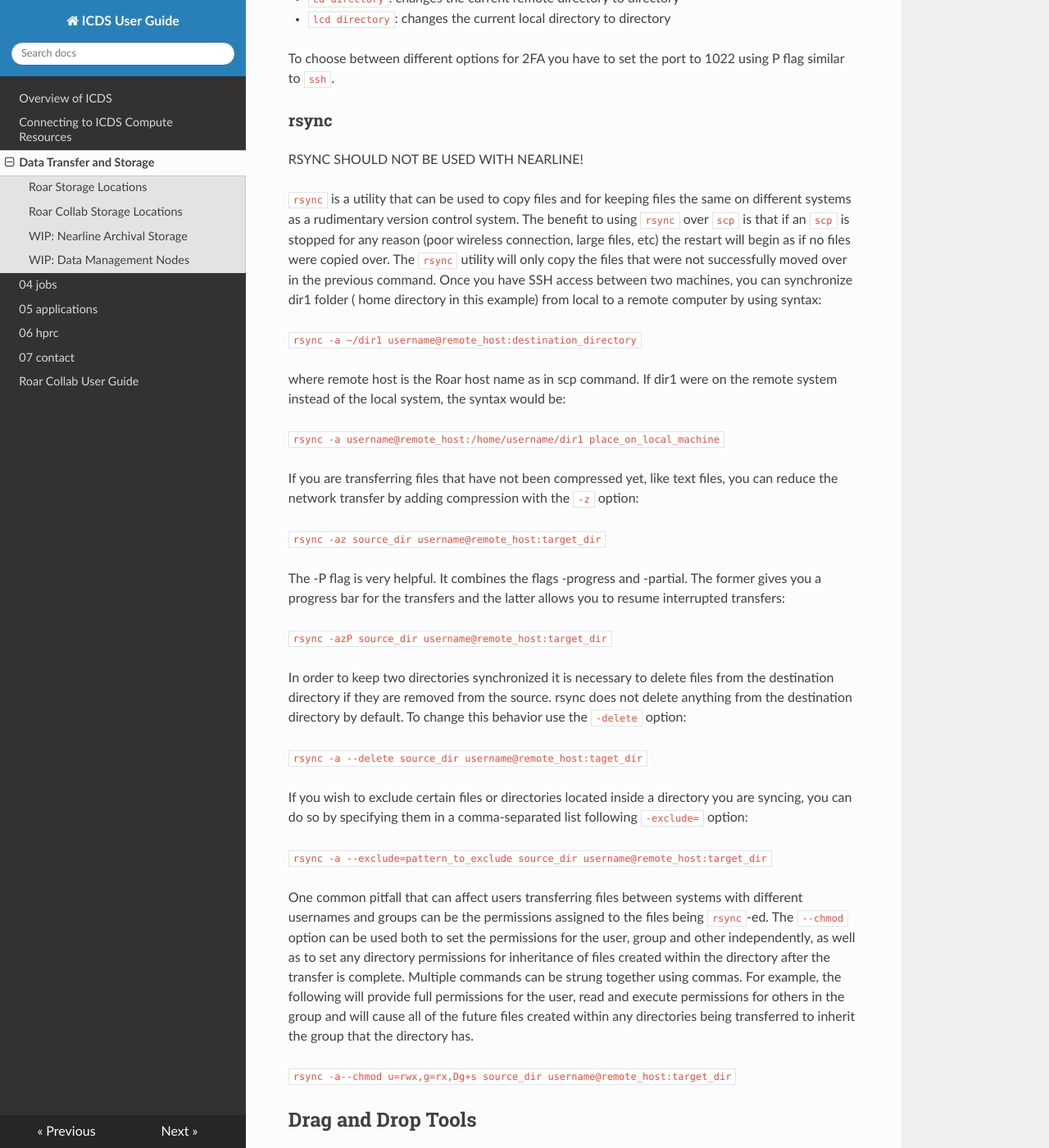
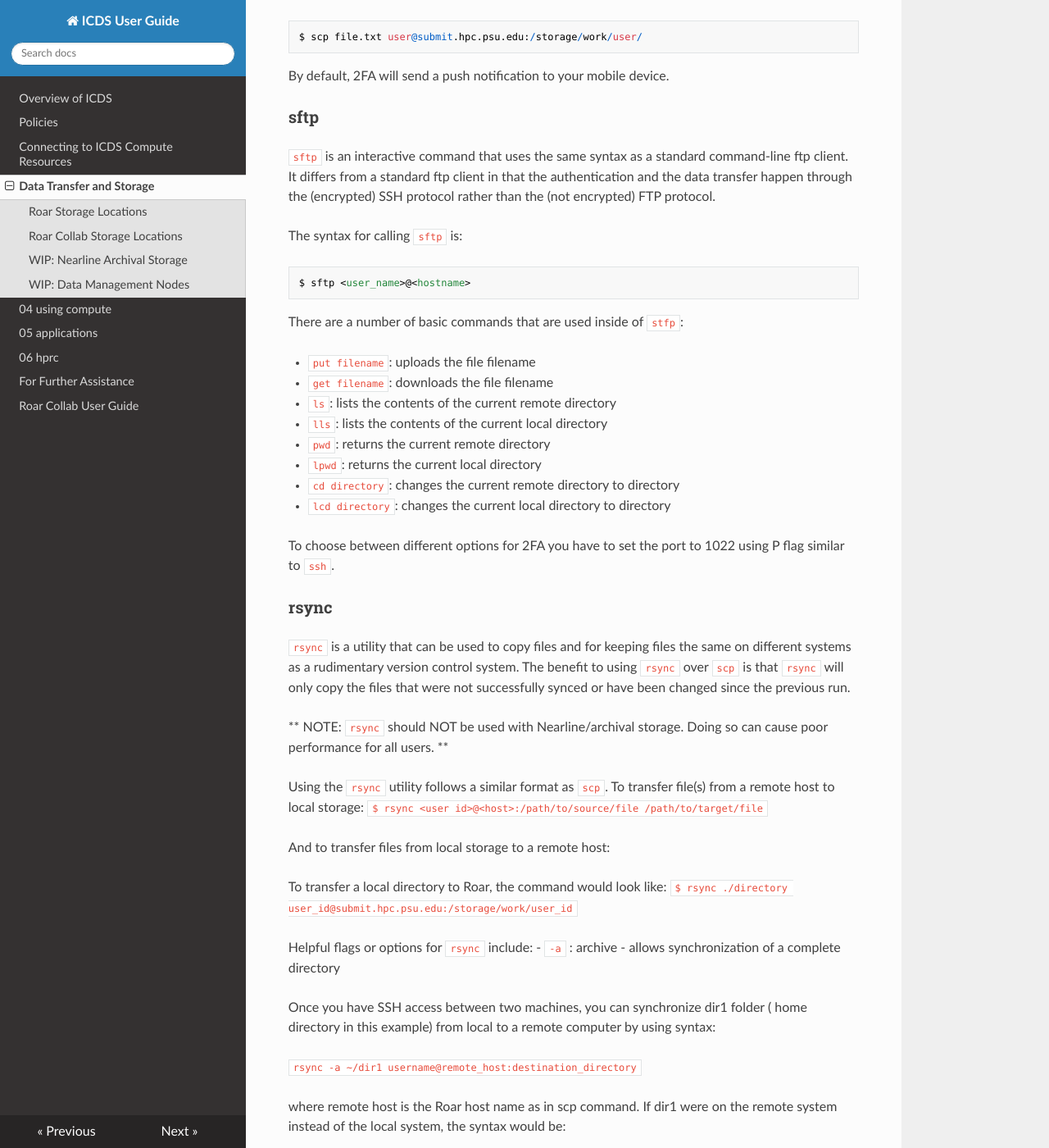
Before and after one commit to stmilne/icds_docs, an MkDocs documentation site: the page built from docs/03_data.md, in a window 1280 px wide and 1400 px high, scrolled down 3064 px. Shown: the whole window at 82% size. Built offline with MkDocs 1.6.1, drawn with Linux system fonts in a browser that asks for light colours; nearby versions of some CDN libraries; some of the changed text lies outside the part shown.

Commit message:
Incorporate old docs into new structure (#16)
* Pinned jinja2 version to avoid build fails

* fixed typo in yaml

* Adding build action to sync with upstream

* Fixing cron error in build action

* Remove manual workflow trigger

* Update cron to run every 5 min

* Delete main.yml

* Readded build yaml

* Testing upstream sync build action

* Update main.yml for upstream org name change

* It helps if you spell the repo name correctly

* Added cron and removed test mode

* simplify cron line

* Restoring manual deployment

* Using v3.1 of Fork-Sync to avoid shallow error

* incorporated all old info into updated structure

```diff
--- a/docs/03_data.md
+++ b/docs/03_data.md
@@ -71,6 +71,27 @@ optimized for effiecent data transfer.
 To access the Data Management nodes:
 
 
+# Old Content
+----
+#### 3.6 Data Manager
+
+The data manager nodes are dedicated to file transfers, both within Roar and between Roar and other systems. For active storage, it can be used with command line file-transfer tools, such as `rsync`, `sftp` or `scp`, as well as with Globus, WinSCP, or FileZilla.
+
+The data manager hostname is
+
+`datamgr.aci.ics.psu.edu`
+
+For example, to connect to data manager, you can use the command
+
+`ssh datamgr.aci.ics.psu.edu`
+
+to log in. After logging in, you can perform your file transfer.
+
+**Important:** Do not use tools that attempt to mirror or replicate directory and file trees (such as rsync) into archive storage. Using such tools with archive storage can result in system degradations that negatively impact all users of our shared system.
+
+
+----
+
 
 <a name="transfer"></a>
 # Transferring Data to, from, and between ICDS Resources
@@ -137,14 +158,28 @@ using P flag similar to `ssh`.
 
 ### rsync
 
-RSYNC SHOULD NOT BE USED WITH NEARLINE!
-
 `rsync` is a utility that can be used to copy files and for keeping files the
 same on different systems as a rudimentary version control system. The benefit
-to using `rsync` over `scp` is that if an `scp` is stopped for any reason
-(poor wireless connection, large files, etc) the restart will begin as if no
-files were copied over. The `rsync` utility will only copy the files that were
-not successfully moved over in the previous command. Once you have SSH access
+to using `rsync` over `scp` is that `rsync` will only copy the files that were
+not successfully synced or have been changed since the previous run.
+
+** NOTE: `rsync` should NOT be used with Nearline/archival storage. Doing so can
+cause poor performance for all users. **
+
+Using the `rsync` utility follows a similar format as `scp`. To transfer file(s)
+from a remote host to local storage:
+`$ rsync <user id>@<host>:/path/to/source/file /path/to/target/file`
+
+And to transfer files from local storage to a remote host:
+
+
+To transfer a local directory to Roar, the command would look like:
+`$ rsync ./directory user_id@submit.hpc.psu.edu:/storage/work/user_id`
+
+Helpful flags or options for `rsync` include:
+ - `-a` : archive - allows synchronization of a complete directory
+
+Once you have SSH access
 between two machines, you can synchronize dir1 folder ( home directory in this
 example) from local to a remote computer by using syntax:
 
```
Also changed, not shown: docs/01_introduction.md (added, +55 -0 lines), docs/02_connecting.md (+50 -0 lines), docs/07_contact.md (+5 -0 lines), docs/01b_system_specs.txt (added), docs/04_jobs.md (deleted), docs/04_using_compute.md (added).
